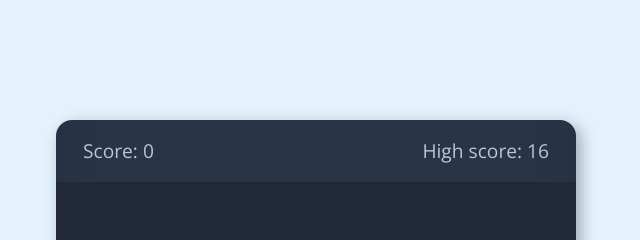
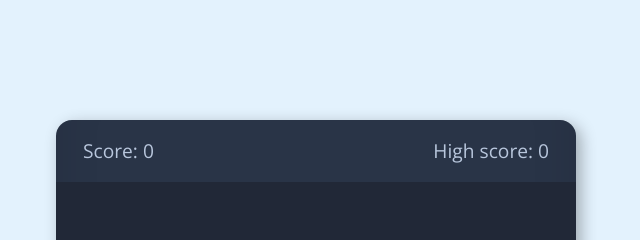
Before and after one commit to daviardev/snake-game, a website built with Vite: page index.html in a window 1280 px wide. Shown: the top 240 px of the page, 324-964 px from the left. Built offline with nearby package versions, Linux system fonts and the light colour scheme.

Commit message:
refactor: Remove 0

```diff
--- a/index.html
+++ b/index.html
@@ -15,7 +15,7 @@
   <div class="wrapper">
     <div class="game-details">
       <span class="score">Score: 0</span>
-      <span class="high-score">High score: 16</span>
+      <span class="high-score">High score: 0</span>
     </div>
     <div class="play-board">
 
```
